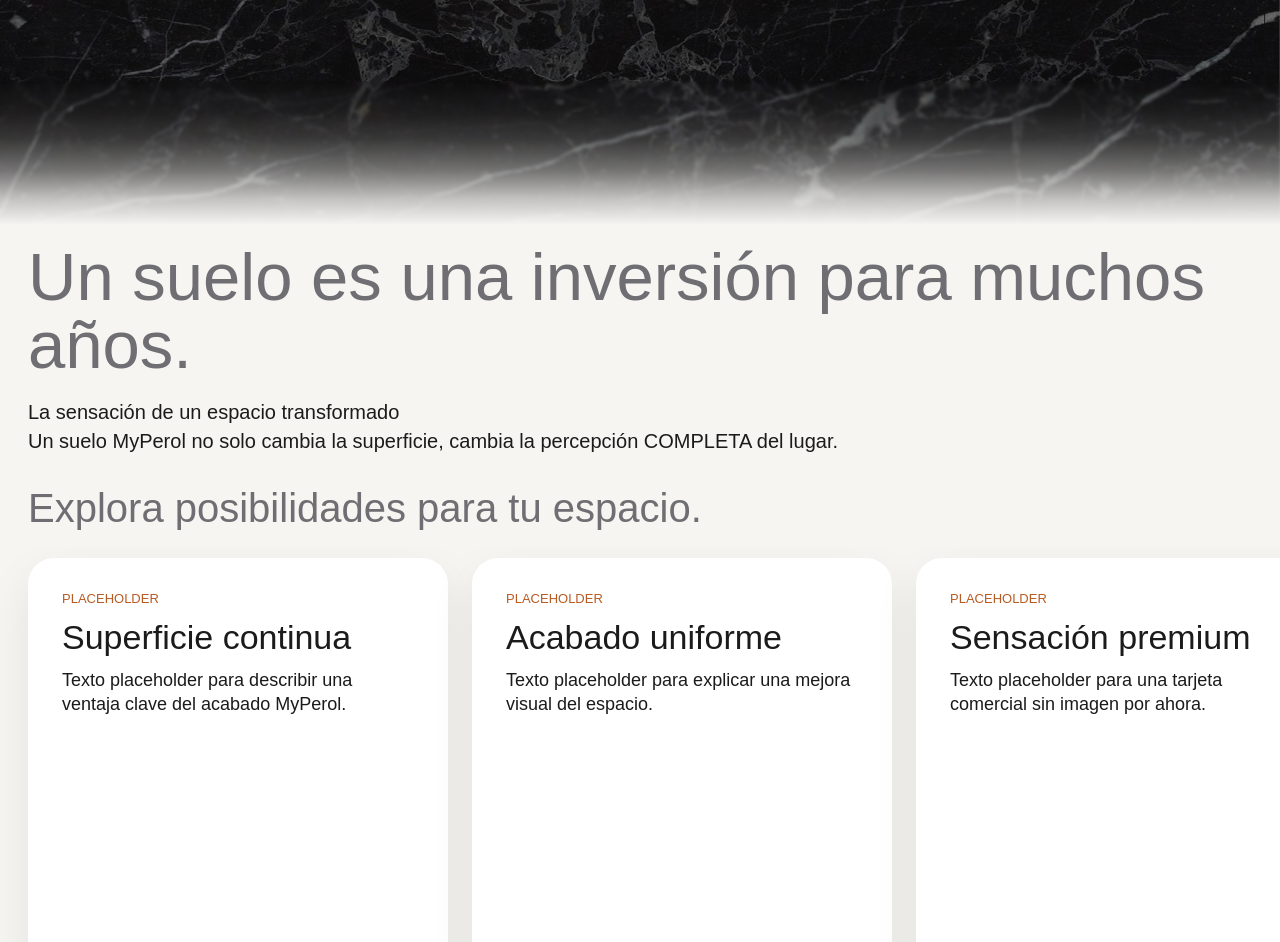
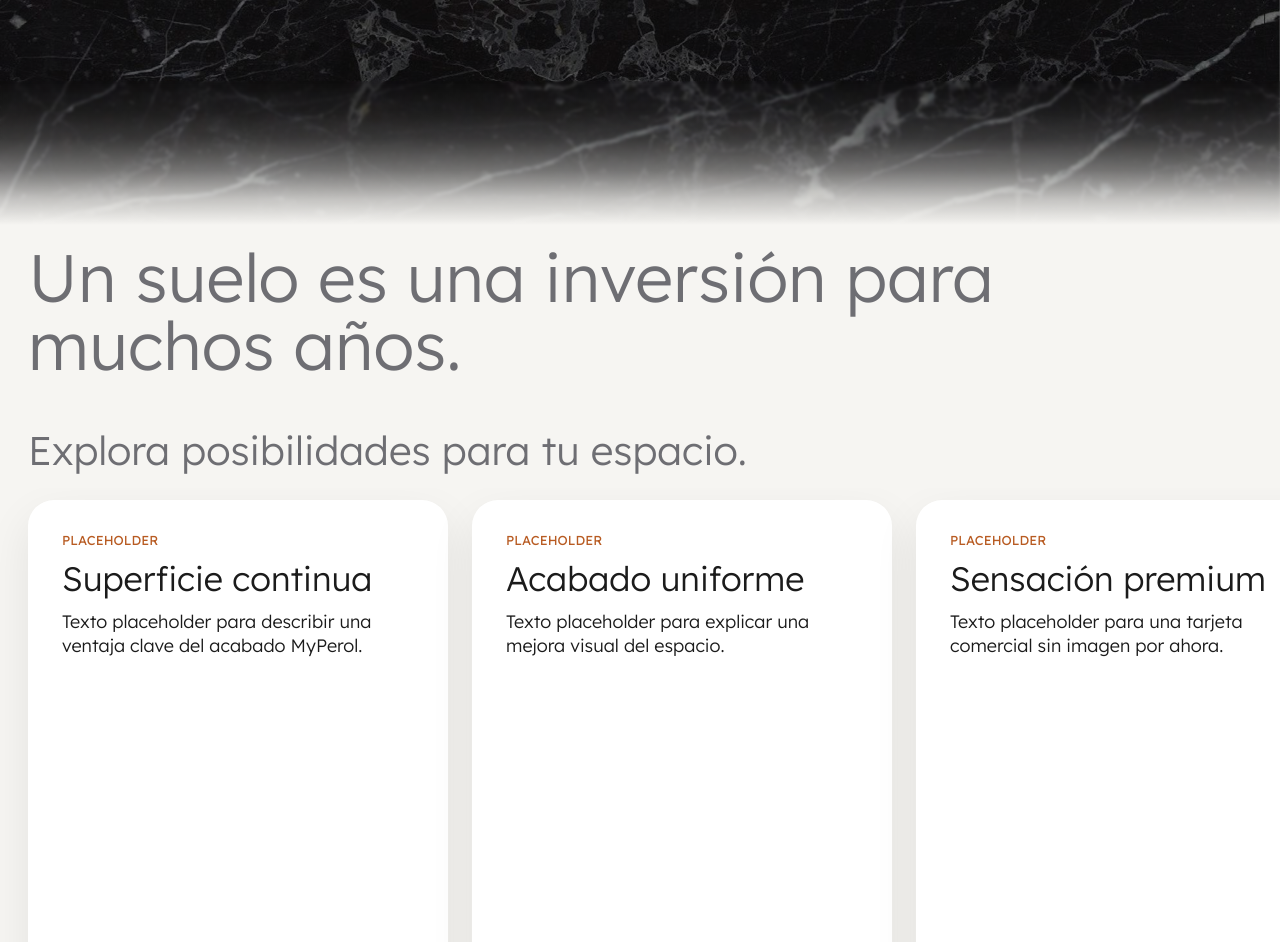
Before and after one commit to diegolaforet/myperol, an Astro site: page / in a window 1280 px wide. Shown: the part 475-1417 px from the top of the page. Built offline with nearby package versions, Linux system fonts and the light colour scheme; Astro itself is replaced by a stand-in of ours.

Commit message:
Cambio de font aplicado

```diff
--- a/public/styles/global.css
+++ b/public/styles/global.css
@@ -94,7 +94,7 @@
   --reveal-stagger: 90ms;
 
   /* Fonts. */
-  --font-ui: "Montserrat", sans-serif;
+  --font-ui: "Lexend", sans-serif;
   --font-brand: var(--font-ui);
 
   /* Content typography levels. Buttons and navigation keep their own sizing. */
@@ -104,6 +104,9 @@
   --line-height-title: 1.02;
   --line-height-subtitle: 1.20;
   --line-height-text: 1.45;
+  --font-weight-title: 300;
+  --font-weight-subtitle: 300;
+  --font-weight-text: 300;
   --hero-caption-space: 100px;
   --hero-next-peek-space: 0px;
 
@@ -111,9 +114,9 @@
   --font-size-nav: 18px;
   --font-size-language-button: 18px;
   --font-size-social-link: 14px;
-  --font-weight-nav: 500;
-  --font-weight-control: 500;
-  --font-weight-social: 500;
+  --font-weight-nav: 400;
+  --font-weight-control: 400;
+  --font-weight-social: 400;
   --line-height-control: 1;
 }
 
@@ -288,7 +291,7 @@ main {
 .hero-caption p {
   margin: 0;
   color: var(--color-text-on-light);
-  font: 400 var(--font-size-subtitle)/var(--line-height-subtitle) var(--font-ui);
+  font: var(--font-weight-subtitle) var(--font-size-subtitle)/var(--line-height-subtitle) var(--font-ui);
 }
 
 .home-intro {
@@ -310,7 +313,7 @@ main {
 
 .home-intro-subtitle {
   color: var(--color-card-muted);
-  font: 400 var(--font-size-title)/var(--line-height-title) var(--font-ui);
+  font: var(--font-weight-title) var(--font-size-title)/var(--line-height-title) var(--font-ui);
 }
 
 .home-intro-statement {
@@ -320,7 +323,7 @@ main {
 }
 
 .home-intro-statement p {
-  font: 400 var(--font-size-text)/var(--line-height-text) var(--font-ui);
+  font: var(--font-weight-text) var(--font-size-text)/var(--line-height-text) var(--font-ui);
   text-align: left;
 }
 
@@ -369,7 +372,7 @@ main {
   max-width: 980px;
   margin: 0;
   color: var(--color-card-muted);
-  font: 400 var(--font-size-subtitle)/var(--line-height-subtitle) var(--font-ui);
+  font: var(--font-weight-subtitle) var(--font-size-subtitle)/var(--line-height-subtitle) var(--font-ui);
 }
 
 .feature-cards-shell {
@@ -464,13 +467,13 @@ main {
 .feature-card h2 {
   margin: 0 0 12px;
   color: var(--color-text-on-light);
-  font: 500 var(--font-size-card-title)/var(--line-height-card-title) var(--font-ui);
+  font: var(--font-weight-title) var(--font-size-card-title)/var(--line-height-card-title) var(--font-ui);
 }
 
 .feature-card p {
   margin: 0;
   color: var(--color-text-on-light);
-  font: 400 var(--font-size-card-text)/var(--line-height-card-text) var(--font-ui);
+  font: var(--font-weight-text) var(--font-size-card-text)/var(--line-height-card-text) var(--font-ui);
 }
 
 .services-feature-cards .service-card-image {
@@ -570,7 +573,7 @@ main {
   max-width: 520px;
   margin: 0;
   color: var(--color-text-on-light);
-  font: 400 var(--font-size-text)/var(--line-height-text) var(--font-ui);
+  font: var(--font-weight-text) var(--font-size-text)/var(--line-height-text) var(--font-ui);
 }
 
 .service-expanded-content {
@@ -593,7 +596,7 @@ main {
 .service-expanded-title {
   margin: 0 0 clamp(14px, 2.4vh, 28px);
   color: var(--color-text-on-light);
-  font: 500 clamp(42px, 5.3vw, 80px)/0.94 var(--font-ui);
+  font: var(--font-weight-title) clamp(42px, 5.3vw, 80px)/0.94 var(--font-ui);
   overflow-wrap: anywhere;
 }
 
@@ -601,7 +604,7 @@ main {
   max-width: 440px;
   margin: 0;
   color: var(--color-card-muted);
-  font: 400 clamp(16px, 1.25vw, var(--font-size-text))/1.34 var(--font-ui);
+  font: var(--font-weight-text) clamp(16px, 1.25vw, var(--font-size-text))/1.34 var(--font-ui);
 }
 
 .service-expanded-action {
@@ -780,7 +783,7 @@ main {
 .price-estimate-card p {
   margin: 0;
   color: var(--color-text-on-light);
-  font: 500 var(--font-size-subtitle)/var(--line-height-subtitle) var(--font-ui);
+  font: var(--font-weight-subtitle) var(--font-size-subtitle)/var(--line-height-subtitle) var(--font-ui);
 }
 
 .price-estimate-model {
@@ -820,7 +823,7 @@ main {
   background: rgba(0, 0, 0, 0.06);
   color: var(--color-card-muted);
   text-align: center;
-  font: 500 24px/1 var(--font-ui);
+  font: var(--font-weight-subtitle) 24px/1 var(--font-ui);
   font-variant-numeric: tabular-nums;
 }
 
@@ -948,19 +951,19 @@ main {
 
 .price-result-step h1 {
   max-width: 760px;
-  font: 500 clamp(36px, 4.6vw, 60px)/1 var(--font-ui);
+  font: var(--font-weight-title) clamp(36px, 4.6vw, 60px)/1 var(--font-ui);
   text-wrap: balance;
 }
 
 .price-result-step h2 {
   color: var(--color-text-on-light);
-  font: 500 22px/1.18 var(--font-ui);
+  font: var(--font-weight-subtitle) 22px/1.18 var(--font-ui);
 }
 
 .price-result-step p,
 .price-result-step li {
   color: var(--color-card-muted);
-  font: 400 17px/1.42 var(--font-ui);
+  font: var(--font-weight-text) 17px/1.42 var(--font-ui);
 }
 
 .price-result-kicker {
@@ -1030,7 +1033,7 @@ main {
   box-shadow:
     inset 0 1px 0 rgba(255, 255, 255, 0.68),
     0 14px 34px rgba(0, 0, 0, 0.08);
-  font: 500 34px/1 var(--font-ui);
+  font: var(--font-weight-subtitle) 34px/1 var(--font-ui);
   font-variant-numeric: tabular-nums;
 }
 
@@ -1044,7 +1047,7 @@ main {
   display: grid;
   gap: 8px;
   color: var(--color-card-muted);
-  font: 400 14px/1.2 var(--font-ui);
+  font: var(--font-weight-text) 14px/1.2 var(--font-ui);
 }
 
 .price-result-form input,
@@ -1123,7 +1126,7 @@ main {
   border-radius: 12px;
   background: transparent;
   color: var(--color-text-on-light);
-  font: 500 15px/1.1 var(--font-ui);
+  font: var(--font-weight-text) 15px/1.1 var(--font-ui);
   text-align: left;
   cursor: pointer;
 }
@@ -1195,7 +1198,7 @@ main {
   margin: -2px 0 0;
   color: var(--color-card-muted);
   text-align: center;
-  font: 400 14px/1.3 var(--font-ui);
+  font: var(--font-weight-text) 14px/1.3 var(--font-ui);
 }
 
 .price-result-submit-status[data-status="success"] {
@@ -1248,7 +1251,7 @@ main {
 
 .price-long-option small {
   color: var(--color-card-muted);
-  font: 400 13px/1.35 var(--font-ui);
+  font: var(--font-weight-text) 13px/1.35 var(--font-ui);
 }
 
 .price-condition-label {
@@ -1445,7 +1448,7 @@ main {
 .price-help-modal p {
   margin: 0;
   color: var(--color-card-muted);
-  font: 400 15px/1.5 var(--font-ui);
+  font: var(--font-weight-text) 15px/1.5 var(--font-ui);
 }
 
 .price-surface-step {
@@ -1462,7 +1465,7 @@ main {
 .price-step-question {
   margin: 0;
   color: var(--color-card-muted);
-  font: 400 20px/1.35 var(--font-ui);
+  font: var(--font-weight-text) 20px/1.35 var(--font-ui);
 }
 
 .price-surface-field {
@@ -1499,7 +1502,7 @@ main {
 .price-surface-error {
   margin: -10px 0 0;
   color: #c73333;
-  font: 400 12px/1.2 var(--font-ui);
+  font: var(--font-weight-text) 12px/1.2 var(--font-ui);
 }
 
 .price-surface-error[hidden] {
@@ -1810,7 +1813,7 @@ main {
 }
 
 .floating-nav-link[aria-current="page"] {
-  font-weight: 500;
+  font-weight: var(--font-weight-control);
 }
 
 /* ==========================================================================
@@ -1970,7 +1973,7 @@ body.services-route:not(.controls-over-light) .lang-menu {
 }
 
 .lang-option.active {
-  font-weight: 500;
+  font-weight: var(--font-weight-control);
 }
 
 /* ==========================================================================
@@ -2339,7 +2342,7 @@ body.services-route:not(.controls-over-light) .lang-menu {
   }
 
   #primaryNav .floating-nav-link[aria-current="page"] {
-    font-weight: 500;
+    font-weight: var(--font-weight-control);
   }
 
   #primaryNav .floating-nav-link:first-child:hover,
--- a/src/layouts/BaseLayout.astro
+++ b/src/layouts/BaseLayout.astro
@@ -49,6 +49,9 @@ const canonicalUrl = new URL(Astro.url.pathname, Astro.site ?? "https://myperol.
     <link rel="icon" type="image/png" sizes="16x16" href="/favicon-16x16.png" />
     <link rel="apple-touch-icon" href="/apple-touch-icon.png" />
     <link rel="manifest" href="/site.webmanifest" />
+    <link rel="preconnect" href="https://fonts.googleapis.com" />
+    <link rel="preconnect" href="https://fonts.gstatic.com" crossorigin />
+    <link href="https://fonts.googleapis.com/css2?family=Lexend:wght@100..900&display=swap" rel="stylesheet" />
     <link rel="stylesheet" href="/styles/global.css" />
 
     <script define:vars={{ i18nMessages }}>
--- a/src/pages/index.astro
+++ b/src/pages/index.astro
@@ -19,13 +19,12 @@ import BaseLayout from "../layouts/BaseLayout.astro";
     <section class="home-intro" aria-label="Introducción" data-i18n-aria-label="home_intro_aria">
       <p class="home-intro-subtitle" data-i18n="home_intro_subtitle">Un suelo es una inversión para muchos años.</p>
       <div class="home-intro-statement">
-        <p data-i18n-html="home_intro_statement">La sensación de un espacio transformado<br>Un suelo MyPerol no solo cambia la superficie, cambia la percepción COMPLETA del lugar.</p>
       </div>
     </section>
 
     <section class="feature-cards" aria-label="Novedades MyPerol" data-i18n-aria-label="feature_cards_aria" data-entry-scroll-target>
       <div class="feature-cards-header">
-        <p data-i18n="feature_cards_heading">Explora posibilidades para tu espacio.</p>
+        <p data-i18n="feature_cards_heading">La sensación de un espacio transformado.</p>
       </div>
 
       <div class="feature-cards-shell">
```
